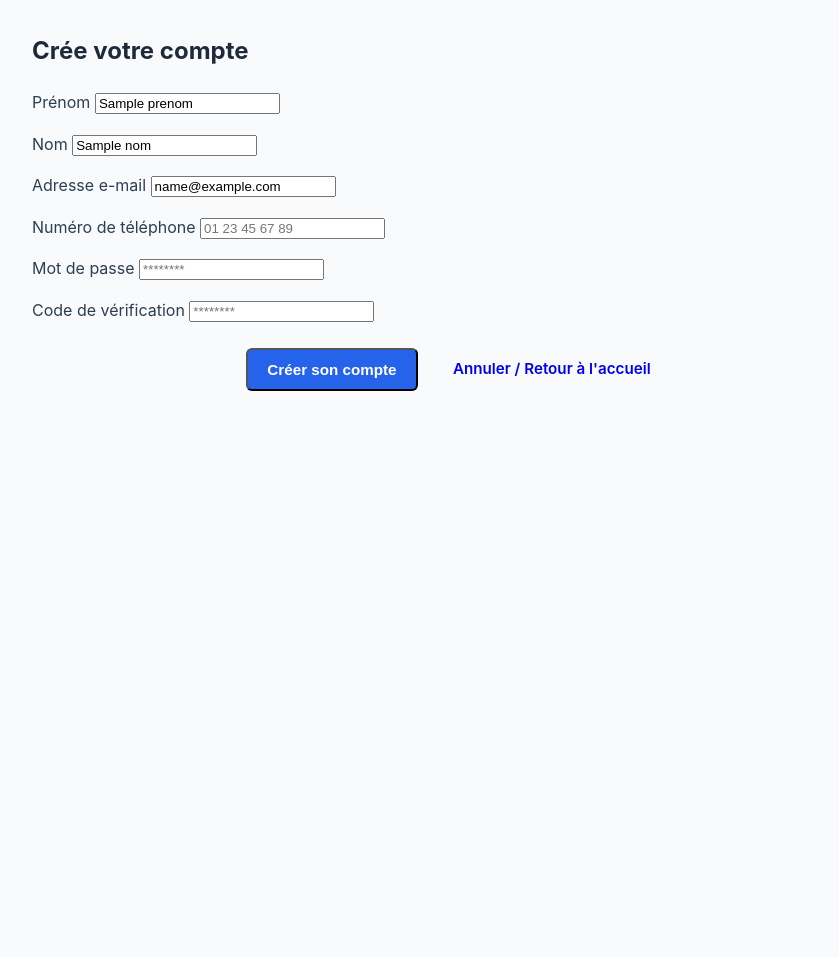
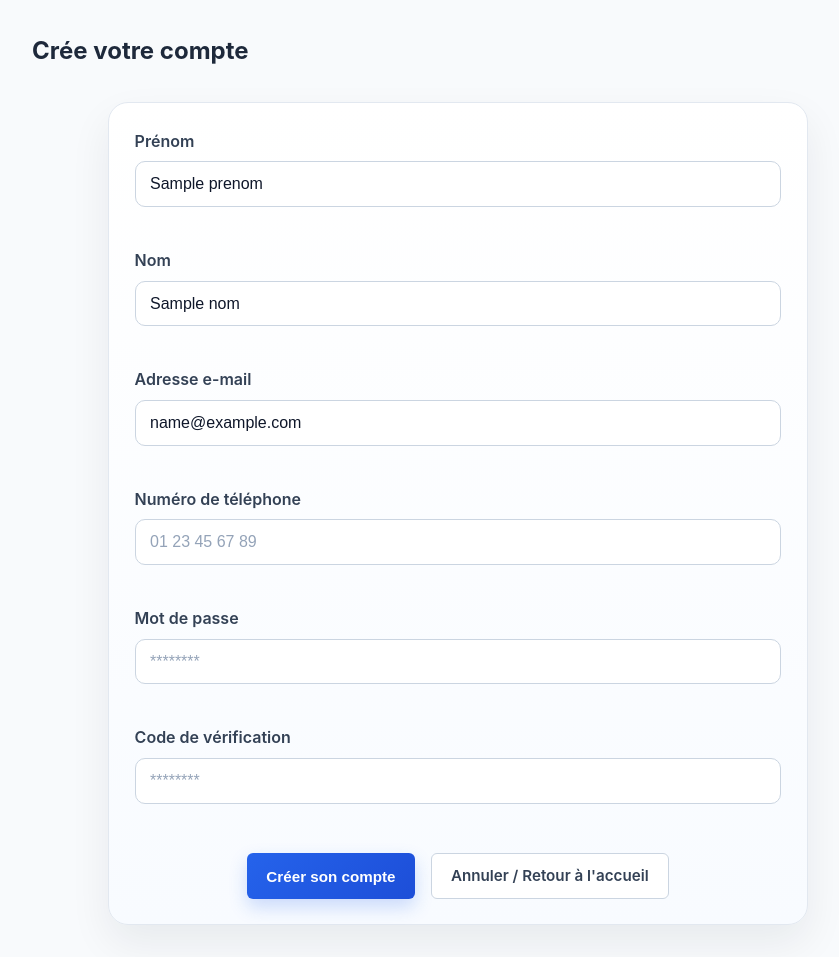
Before and after one commit to Cocokirb/projet-covoiturage, a PHP site: template views/inscription/index.php in a window 1280 px wide. Shown: the part 185-1142 px from the top of the page, without its empty margins (182-1021 px from the left). Before the commit the page ends 576 px from the top, so only its background shows below. Run offline with PHP 8.4, Linux system fonts and the light colour scheme; the template is opened without the code that fills it: most values are stand-ins (such as "Sample title", 1, 10 or a date in 2020); data that the repository does not hold is empty.

Commit message:
US 01 terminé

```diff
--- a/config/routes.php
+++ b/config/routes.php
@@ -3,5 +3,5 @@
 return [
     'bienvenue'   => ['GET'],
     'inscription' => ['GET'],
-
+    'create'      => ['POST'],
 ];
--- a/public/css/style.css
+++ b/public/css/style.css
@@ -107,12 +107,93 @@ h1 {
     color: #065f46;
 }
 
+.card-form {
+    max-width: 700px;
+    margin: 2rem auto 0;
+    padding: clamp(1.25rem, 2vw, 2rem);
+    border: 1px solid #e2e8f0;
+    border-radius: 20px;
+    background: linear-gradient(180deg, #ffffff 0%, #f8fbff 100%);
+    box-shadow: 0 18px 42px rgba(15, 23, 42, 0.07);
+}
+
+.form-group {
+    margin-bottom: 1.2rem;
+}
+
+.form-group label {
+    display: block;
+    margin-bottom: 0.45rem;
+    font-weight: 600;
+    color: #334155;
+}
+
+.form-group input {
+    width: 100%;
+    padding: 0.8rem 0.9rem;
+    border: 1px solid #cbd5e1;
+    border-radius: 10px;
+    background-color: #ffffff;
+    color: #0f172a;
+    font-size: 1rem;
+    transition: border-color 0.2s ease, box-shadow 0.2s ease, background-color 0.2s ease;
+}
+
+.form-group input:focus {
+    outline: none;
+    border-color: #2563eb;
+    box-shadow: 0 0 0 4px rgba(37, 99, 235, 0.12);
+    background-color: #f8fbff;
+}
+
+.form-group input::placeholder {
+    color: #94a3b8;
+}
+
+.form-error {
+    min-height: 1.2em;
+    margin: 0.4rem 0 0;
+    font-size: 0.8rem;
+    color: #b91c1c;
+    font-weight: 500;
+}
+
 .form-actions {
     display: flex;
     flex-wrap: wrap;
     justify-content: center;
     gap: 1rem;
-    margin-top: 1.5rem;
+    margin-top: 1.75rem;
+}
+
+.btn {
+    border: none;
+    cursor: pointer;
+    transition: transform 0.15s ease, box-shadow 0.15s ease, background-color 0.15s ease;
+}
+
+.btn:hover {
+    transform: translateY(-1px);
+}
+
+.btn-primary {
+    background: linear-gradient(135deg, #2563eb 0%, #1d4ed8 100%);
+    color: #ffffff;
+    box-shadow: 0 8px 18px rgba(37, 99, 235, 0.22);
+}
+
+.btn-primary:hover {
+    background: linear-gradient(135deg, #1d4ed8 0%, #1e40af 100%);
+}
+
+.btn-outline {
+    background-color: #ffffff;
+    border: 1px solid #cbd5e1;
+    color: #334155;
+}
+
+.btn-outline:hover {
+    background-color: #f8fafc;
 }
 
 .error-card {
```
Also changed, not shown: src/Controller/inscriptionControleur.php (+31 -32 lines), src/Model/Repository/compteRepository.php (+33 -15 lines), src/Router/router.php (+11 -10 lines), migrations/002_creer_enseignant.sql (added).
